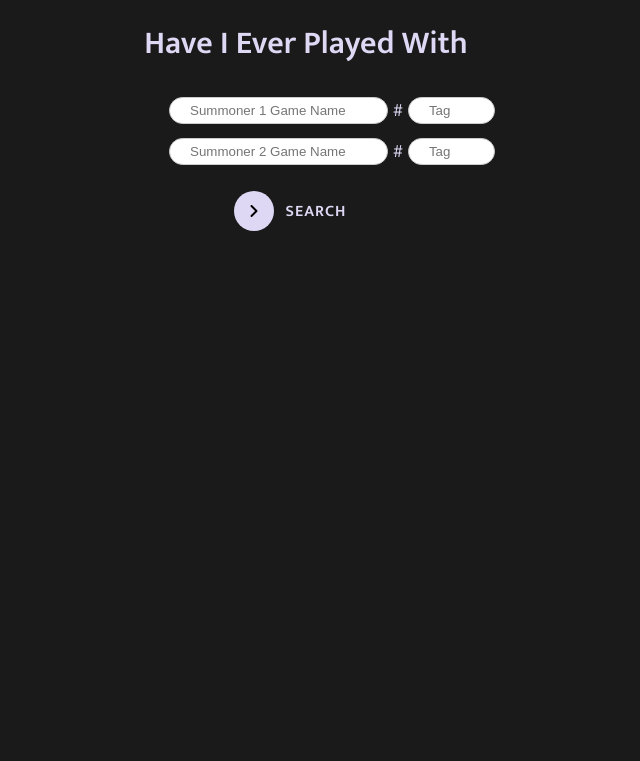
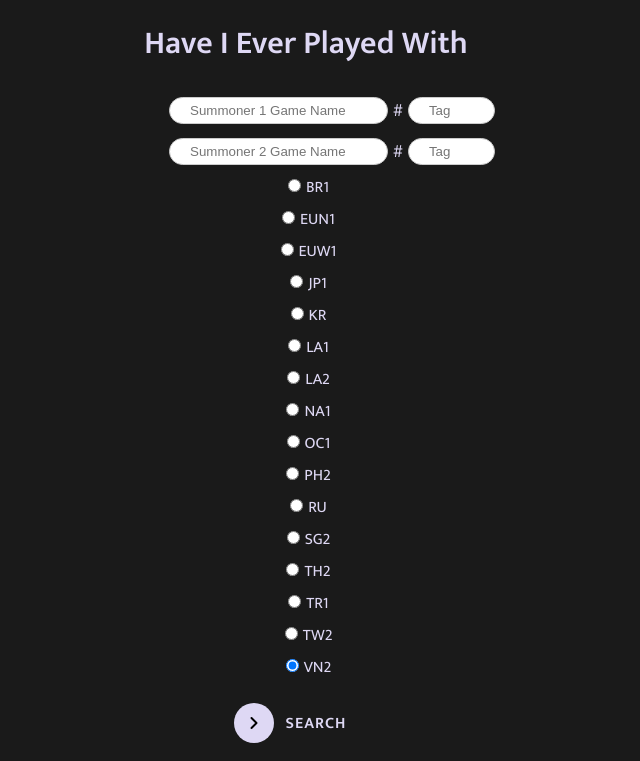
Before and after one commit to pedrocaribe/LOL-DWP, a Flask app: page / in a window 1280 px wide. Shown: the part 212-973 px from the top of the page, without its empty margins (334-974 px from the left). Before the commit the page ends 443 px from the top, so only its background shows below. Run offline with Flask 3, Linux system fonts and the light colour scheme.

Commit message:
not sure what I changed

```diff
--- a/Templates/index.html
+++ b/Templates/index.html
@@ -6,8 +6,9 @@
 {% endblock %}
 
 {% block main %}
-<form action="/search" method="post" id="search">
+<form action="/loading" method="post" id="search" class="search-form">
     <div class="player">
+
         <div class="gameName">
         <input type="text" id="game_name_1" name="game_name_1" placeholder="{{ gn1 }}" minlength="3" maxlength="16" required>
         </div>
@@ -25,13 +26,63 @@
         </div>
 
     </div>
+    <div class="region-container">
+        <label for="region-BR1" class="region-input" >
+            <input type="radio" id="region-BR1" name="region" value="BR1" checked>BR1</button>
+        </label>
+        <label for="region-EUN1" class="region-input" >
+            <input type="radio" id="region-EUN1" name="region" value="EUN1" checked>EUN1</button>
+        </label>
+        <label for="region-EUW1" class="region-input" >
+            <input type="radio" id="region-EUW1" name="region" value="EUW1" checked>EUW1</button>
+        </label>
+        <label for="region-JP1" class="region-input" >
+            <input type="radio" id="region-JP1" name="region" value="JP1" checked>JP1</button>
+        </label>
+        <label for="region-KR" class="region-input" >
+            <input type="radio" id="region-KR" name="region" value="KR" checked>KR</button>
+        </label>
+        <label for="region-LA1" class="region-input" >
+            <input type="radio" id="region-LA1" name="region" value="LA1" checked>LA1</button>
+        </label>
+        <label for="region-LA2" class="region-input" >
+            <input type="radio" id="region-LA2" name="region" value="LA2" checked>LA2</button>
+        </label>
+        <label for="region-NA1" class="region-input" >
+            <input type="radio" id="region-NA1" name="region" value="NA1" checked>NA1</button>
+        </label>
+        <label for="region-OC1" class="region-input" >
+            <input type="radio" id="region-OC1" name="region" value="OC1" checked>OC1</button>
+        </label>
+        <label for="region-PH2" class="region-input" >
+            <input type="radio" id="region-PH2" name="region" value="PH2" checked>PH2</button>
+        </label>
+        <label for="region-RU" class="region-input" >
+            <input type="radio" id="region-RU" name="region" value="RU" checked>RU</button>
+        </label>
+        <label for="region-SG2" class="region-input" >
+            <input type="radio" id="region-SG2" name="region" value="SG2" checked>SG2</button>
+        </label>
+        <label for="region-TH2" class="region-input" >
+            <input type="radio" id="region-TH2" name="region" value="TH2" checked>TH2</button>
+        </label>
+        <label for="region-TR1" class="region-input" >
+            <input type="radio" id="region-TR1" name="region" value="TR1" checked>TR1</button>
+        </label>
+        <label for="region-TW2" class="region-input" >
+            <input type="radio" id="region-TW2" name="region" value="TW2" checked>TW2</button>
+        </label>
+        <label for="region-VN2" class="region-input" >
+            <input type="radio" id="region-VN2" name="region" value="VN2" checked>VN2</button>
+        </label>
+    </div>
+    <input type="hidden" id="loading" name="loading" value="True"></input>
     <div>
         <button class = "btn" type="submit" form="search">
         <span class="circle">
             <i class="fa-solid fa-angle-right"></i>
         </span>
         <span class="text">Search</span>
-        </a>
     </form>
     </div>
     <div class="input_feedback">
```
